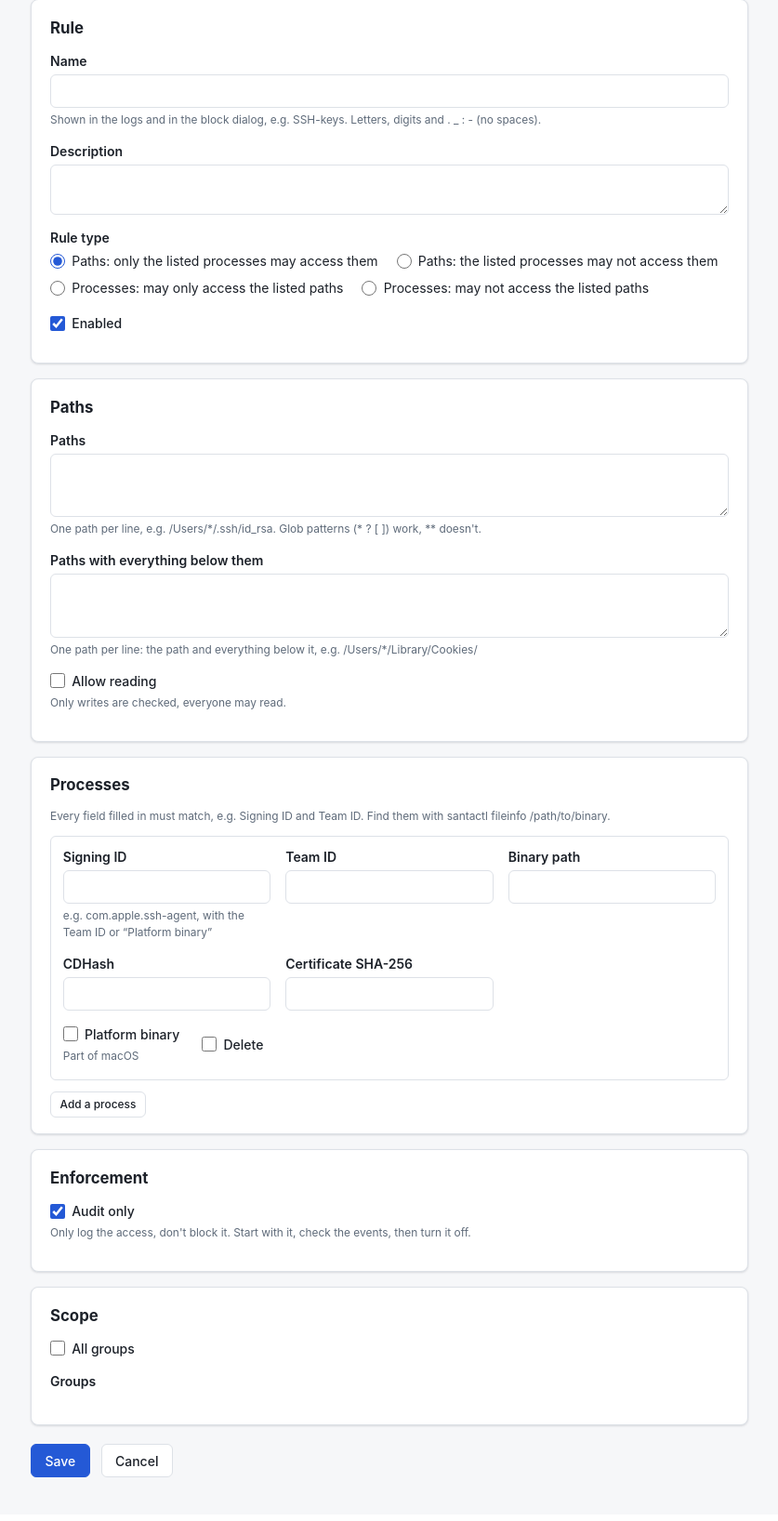
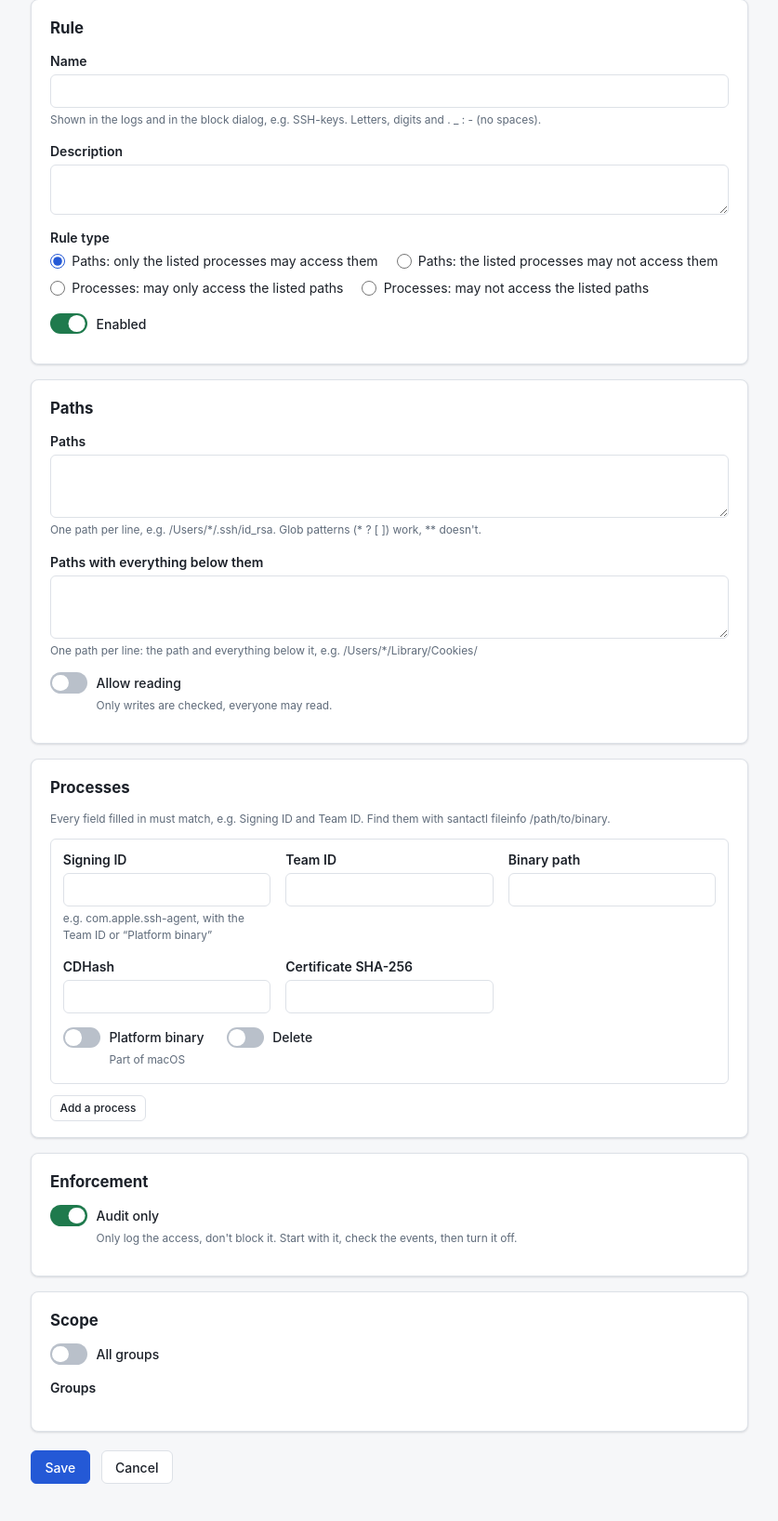
Before and after one commit to expertZentrale/santa-server, a Django app: page /console/file-access/add/ in a window 1280 px wide. Shown: the part 173-1809 px from the top of the page at 93% size, without its empty margins (216-1053 px from the left). Before the commit the page ends 1762 px from the top, so only its background shows below. Run offline with Django 5.2, Linux system fonts and the light colour scheme; the visitor is signed in with stand-in values (Sample User, id 1); data comes from the database, SQL or seed files in the repository; data that the repository does not hold is empty; parts of the project's set-up code (start-up, migrations or seed data) failed here and were passed over.

Commit message:
Konsole: Schalter für Ja/Nein-Felder, Rollen bei Anmelde-Benutzern, Drawer-Scrollen
- Ja/Nein-Felder als Schalter wie in der Regeltabelle (role="switch"):
  Schalter und Label oben bündig, der Hilfetext unter dem Label. Der
  Aus-Zustand mit mehr Kontrast (--control-off).
- Checkbox-Listen im Stil der übrigen Bedienelemente statt der Browser-Optik.
- Benutzer der Anmeldung: eine Rollenliste, zuerst die Rollen der Anmeldung
  (fest, mit Herkunft), dann die von Hand vergebenen; ohne doppeltes Label.
- Drawer, Auswahl- und Vorschlagslisten: am Ende scrollt die Seite dahinter
  nicht weiter (overscroll-behavior: contain).

---

Console: switches for yes / no fields, roles of sign-in users, drawer scrolling

- Yes / no fields as switches like in the rules table (role="switch"):
  switch and label aligned at the top, the help text under the label. The
  off state with more contrast (--control-off).
- Checkbox lists styled like the other controls instead of the browser look.
- Users of the sign-in: one list of roles, first the roles of the sign-in
  (fixed, with where they come from), then the ones given by hand; no
  duplicate label.
- Drawer, pickers and suggestion lists: at their end the page behind them no
  longer scrolls (overscroll-behavior: contain).

Co-Authored-By: Claude Opus 5.5 <noreply@anthropic.com>

```diff
--- a/santa/static/santa/console/base.css
+++ b/santa/static/santa/console/base.css
@@ -18,6 +18,8 @@
   --info-bg: light-dark(#e3eefb, #182a44);
   --warn-bg: light-dark(#fff4d6, #3a3017);
   --scrollbar: light-dark(#c3c9d2, #46505d);
+  /* a switch that is off, and the frame of a checkbox: stronger than --border, visible on white */
+  --control-off: light-dark(#b9c0ca, #4f5966);
   --scrollbar-hover: light-dark(#9aa3af, #66717f);
   /* sizes in rem so they follow the text size of the browser; px only for hairlines, outlines and shadows */
   --radius: .5rem;
@@ -289,6 +291,25 @@ input:focus-visible, select:focus-visible, textarea:focus-visible, .button:focus
 }
 textarea { width: 100%; }
 input[type="checkbox"], input[type="radio"] { accent-color: var(--accent); width: 1rem; height: 1rem; margin: 0; flex: none; }
+/* checkboxes like the other controls of the console (the yes / no fields are switches, widgets.css) */
+input[type="checkbox"]:not([role="switch"]) {
+  appearance: none; padding: 0; display: inline-grid; place-content: center; cursor: pointer;
+  border: 1px solid var(--control-off); border-radius: .25rem; background: var(--surface);
+  transition: background-color .1s, border-color .1s;
+}
+input[type="checkbox"]:not([role="switch"])::after {
+  content: ""; width: .6rem; height: .6rem; background: var(--accent-text); transform: scale(0);
+  clip-path: polygon(14% 44%, 0 65%, 50% 100%, 100% 16%, 80% 0, 43% 62%);
+}
+input[type="checkbox"]:not([role="switch"]):checked { background: var(--accent); border-color: var(--accent); }
+input[type="checkbox"]:not([role="switch"]):checked::after { transform: scale(1); }
+input[type="checkbox"]:not([role="switch"]):indeterminate { background: var(--accent); border-color: var(--accent); }
+input[type="checkbox"]:not([role="switch"]):indeterminate::after { transform: scale(1); clip-path: inset(40% 5%); }
+input[type="checkbox"]:not([role="switch"]):hover:not(:disabled) { border-color: var(--accent); }
+input[type="checkbox"]:disabled { opacity: .5; cursor: not-allowed; }
+@media (prefers-reduced-motion: reduce) {
+  input[type="checkbox"] { transition: none; }
+}
 
 /* Forms */
 .stack { display: grid; gap: .25rem; }
@@ -298,7 +319,10 @@ form.stack { margin-bottom: 1rem; }
 .stack.compact .field { margin-bottom: .5rem; }
 .field { display: grid; gap: .25rem; margin-bottom: .9rem; }
 .field > label { font-weight: 600; }
-.field.check > label { font-weight: 500; display: flex; gap: .45rem; align-items: center; }
+/* a yes / no field: the switch, then its label with the help text under it */
+.field.check { grid-template-columns: auto 1fr; column-gap: .6rem; align-items: start; }
+.field.check > label { font-weight: 500; display: flex; gap: .45rem; align-items: center; min-height: 1.4rem; grid-column: 1 / -1; }
+.field.check > input + label, .field.check > input ~ .help, .field.check > input ~ .error { grid-column: 2; }
 .field input:not([type="checkbox"]):not([type="radio"]), .field select, .field textarea { width: 100%; }
 .field select[multiple] { min-height: 5rem; }
 .field ul { list-style: none; margin: 0; padding: 0; display: flex; flex-wrap: wrap; gap: .25rem 1rem; }
--- a/santa/static/santa/console/drawer.css
+++ b/santa/static/santa/console/drawer.css
@@ -18,6 +18,8 @@
   visibility: hidden;
   transition: transform .2s ease, visibility 0s linear .2s;
   overflow-y: auto;
+  /* at its end, the scroll doesn't go on to the page behind it */
+  overscroll-behavior: contain;
   z-index: 15;
 }
 .drawer.open { transform: none; visibility: visible; transition: transform .2s ease; }
--- a/santa/static/santa/console/table.css
+++ b/santa/static/santa/console/table.css
@@ -60,7 +60,7 @@ a.badge:hover { text-decoration: none; filter: brightness(.95); outline: 1px sol
 /* the column chooser: the list scrolls, its reset stays at the bottom */
 .columns-picker .picker-panel { display: flex; flex-direction: column; max-height: none; overflow: visible; padding: 0; }
 /* (its height: table.js, the same limit on every page) */
-.picker-list { display: grid; overflow-y: auto; padding: .3rem; }
+.picker-list { display: grid; overflow-y: auto; overscroll-behavior: contain; padding: .3rem; }
 .picker-footer { border-top: 1px solid var(--border); padding: .3rem; }
 
 /* The identifier is cut at the width of its column, the full text is in the title */
--- a/santa/static/santa/console/widgets.css
+++ b/santa/static/santa/console/widgets.css
@@ -25,12 +25,16 @@
 .chip.mac { border-style: dashed; }
 .tag { display: inline-block; font-size: .8em; color: var(--muted); margin-right: .35rem; }
 .tag::before { content: "#"; }
-.switch {
+/* the switch of a table row (a button), and the yes / no fields of the forms (a checkbox, _field.html) */
+.switch, input[type="checkbox"][role="switch"] {
+  appearance: none;
+  margin: 0;
+  padding: 0;
   width: 2.5rem;
   height: 1.4rem;
   border-radius: 999px;
   border: 0;
-  background: var(--border);
+  background: var(--control-off);
   position: relative;
   cursor: pointer;
   transition: background .15s;
@@ -39,8 +43,8 @@
   flex: none;
 }
 /* an invisible, larger click target around the switch */
-.switch::before { content: ""; position: absolute; inset: -.5rem; }
-.switch::after {
+.switch::before, input[role="switch"]::before { content: ""; position: absolute; inset: -.5rem; }
+.switch::after, input[role="switch"]::after {
   content: "";
   position: absolute;
   top: .15rem;
@@ -51,8 +55,8 @@
   background: #fff;
   transition: transform .15s;
 }
-.switch.on { background: var(--ok); }
-.switch.on::after { transform: translateX(1.1rem); }
+.switch.on, input[role="switch"]:checked { background: var(--ok); }
+.switch.on::after, input[role="switch"]:checked::after { transform: translateX(1.1rem); }
 .table td.toggle { cursor: pointer; }
 
 /* a list of checkboxes that opens above its button (the bulk bar is at the bottom of the window) */
@@ -68,6 +72,7 @@
   min-width: 14rem;
   max-height: 18rem;
   overflow-y: auto;
+  overscroll-behavior: contain;
   margin: 0;
   padding: .3rem;
   display: grid;
@@ -107,6 +112,7 @@
   top: calc(100% + .25rem);
   max-height: 22.5rem;
   overflow-y: auto;
+  overscroll-behavior: contain;
   background: var(--surface);
   border: 1px solid var(--border);
   border-radius: var(--radius);
@@ -198,11 +204,11 @@ ol.history > li:last-child { border-bottom: 0; }
 /* Touch screens: larger targets for the small icon controls */
 @media (pointer: coarse) {
   .icon-button, .copy-button, .bulkbar-clear, .chip-remove { min-width: 2.75rem; min-height: 2.75rem; }
-  .switch::before { inset: -.75rem; }
+  .switch::before, input[role="switch"]::before { inset: -.75rem; }
 }
 
 @media (prefers-reduced-motion: reduce) {
-  .switch, .switch::after { transition: none; }
+  .switch, .switch::after, input[role="switch"], input[role="switch"]::after { transition: none; }
 }
 
 /* A logo of the group profile: the current one on a checkered background (light and dark logos) */
@@ -211,6 +217,11 @@ ol.history > li:last-child { border-bottom: 0; }
 .logo-preview { display: inline-flex; justify-self: start; width: fit-content; padding: .5rem; margin-bottom: .6rem; border-radius: var(--radius-sm);
   background: repeating-conic-gradient(var(--surface-2) 0 25%, var(--surface) 0 50%) 0 0 / 1rem 1rem; }
 .logo-preview img { display: block; max-width: 10.5rem; max-height: 3.5rem; }
+
+/* The roles of a user: the ones of the sign-in (fixed), then the ones given by hand, one per line */
+.roles-field > div[id] { flex-direction: column; gap: .45rem; }
+.roles-field > div[id] > div { display: flex; flex-wrap: wrap; align-items: center; gap: 0 .6rem; }
+.roles-field label:has(input:disabled) { cursor: default; }
 
 /* A file upload as a drop zone (forms.FileDropInput): the invisible input covers it, a click or a drop goes to it */
 .file-drop { position: relative; display: grid; justify-items: center; gap: .35rem; padding: 1.1rem 1rem;
@@ -236,4 +247,4 @@ ol.history > li:last-child { border-bottom: 0; }
 .process-fields { display: grid; grid-template-columns: repeat(auto-fit, minmax(min(13rem, 100%), 1fr)); gap: 0 1rem;
   align-items: start; }
 .process-fields .field { align-content: start; }
-.process-checks { grid-column: 1 / -1; display: flex; flex-wrap: wrap; gap: 0 1.5rem; align-items: center; }
+.process-checks { grid-column: 1 / -1; display: flex; flex-wrap: wrap; gap: 0 1.5rem; align-items: start; }
--- a/santa/templates/console/_field.html
+++ b/santa/templates/console/_field.html
@@ -1,6 +1,6 @@
-<div class="field{% if field.errors %} has-error{% endif %}{% if field.field.widget.input_type == 'checkbox' and not field.field.widget.allow_multiple_selected %} check{% endif %}" data-field="{{ field.name }}">
+{% load console %}<div class="field{% if field.errors %} has-error{% endif %}{% if field.field.widget.input_type == 'checkbox' and not field.field.widget.allow_multiple_selected %} check{% endif %}" data-field="{{ field.name }}">
   {% if field.field.widget.input_type == "checkbox" and not field.field.widget.allow_multiple_selected %}
-    <label>{{ field }} {{ field.label }}</label>
+    {{ field|as_switch }}<label for="{{ field.id_for_label }}">{{ field.label }}</label>
   {% else %}
     <label for="{{ field.id_for_label }}">{{ field.label }}</label>
     {{ field }}
--- a/santa/templatetags/console.py
+++ b/santa/templatetags/console.py
@@ -12,6 +12,12 @@ POLICY_CLASSES = {
     Policy.SILENT_BLOCKLIST: "bad",
     Policy.CEL: "info",
 }
+
+
+@register.filter
+def as_switch(field):
+    """A yes / no field as a switch: screen readers say on / off instead of checked"""
+    return field.as_widget(attrs={"role": "switch"})
 
 
 @register.filter
```
Also changed, not shown: santa/templates/console/administration/_user_form.html (+8 -5 lines), santa/tests/test_console_admin.py (+4 -0 lines), santa/locale/de/LC_MESSAGES/django.po, 1 other file.
